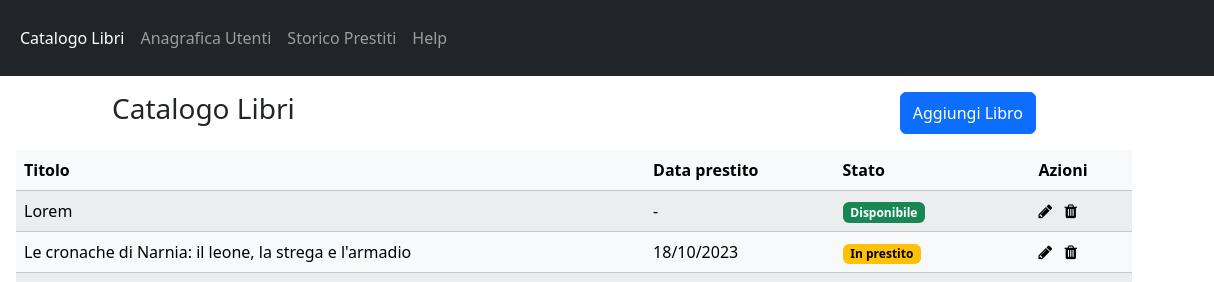
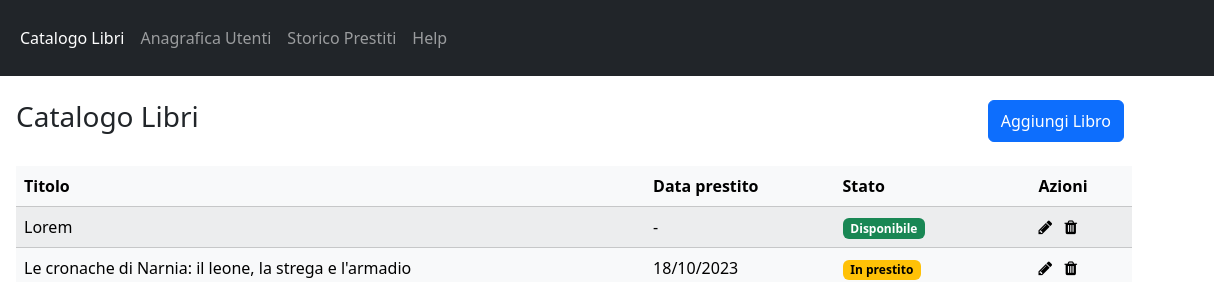
Before and after one commit to CampanelliEmanuele/html-css-bootstrap-dashboard, a plain HTML site: page index.html in a window 1280 px wide. Shown: the top 282 px of the page, 66-1280 px from the left. Drawn offline with nearby package versions, Linux system fonts and the light colour scheme.

Commit message:
Padding added

```diff
--- a/index.html
+++ b/index.html
@@ -44,9 +44,9 @@
 
     <main>
         <div class="container">
-            <div class="d-flex justify-content-between mx-5 px-5 py-3">
+            <div class="d-flex justify-content-between py-4">
                 <h3>Catalogo Libri</h3>
-                <button class="btn btn-primary">Aggiungi Libro</button>
+                <button class="btn btn-primary me-2">Aggiungi Libro</button>
             </div>
 
             <!-- TABLE -->
```
